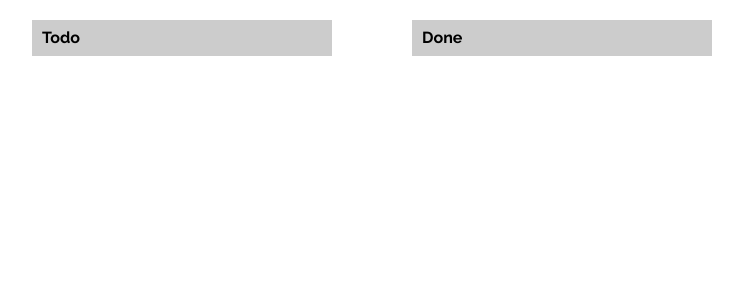
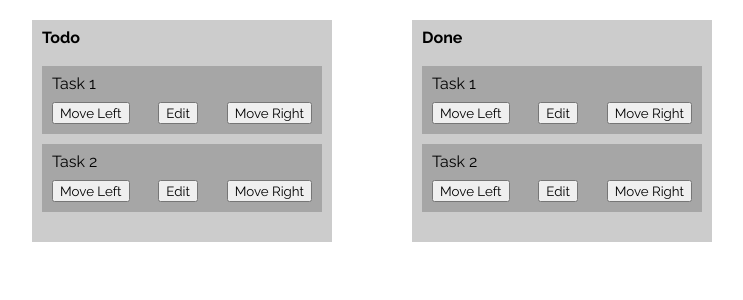
Before and after one commit to dhavalchaudhary/minimal-trello, a React (Create React App) app: page / in a window 1280 px wide. Shown: the top 300 px of the page, without its empty margins (8-751 px from the left). Built offline with nearby package versions, Linux system fonts and the light colour scheme.

Commit message:
add card display ui

```diff
--- a/package.json
+++ b/package.json
@@ -14,6 +14,7 @@
     "react-dom": "^17.0.2",
     "react-scripts": "5.0.0",
     "typescript": "^4.6.2",
+    "uuid": "^8.3.2",
     "web-vitals": "^2.1.4"
   },
   "scripts": {
@@ -43,6 +44,7 @@
     ]
   },
   "devDependencies": {
+    "@types/uuid": "^8.3.4",
     "husky": "^7.0.4",
     "prettier": "^2.5.1",
     "prettier-config-standard": "^5.0.0",
--- a/src/components/category-column/category-column.tsx
+++ b/src/components/category-column/category-column.tsx
@@ -1,4 +1,5 @@
 import React from 'react';
+import { mockCardsData } from '../../mockData/cards';
 import { Category } from '../../types';
 
 type CategoryColumnProps = {
@@ -10,6 +11,17 @@ export const CategoryColumn: React.FC<CategoryColumnProps> = ({data}) => {
     <div className="category-title-wrapper">
       <h3>{data.title}</h3>
     </div>
-    <div className="card-list-wrapper"></div>
+    <div className="card-list-wrapper">
+        {mockCardsData.map(card => (
+            <div className="card">
+                <h5>{card.title}</h5>
+                <div className="button-group card-button-wrapper">
+                    <button>Move Left</button>
+                    <button>Edit</button>
+                    <button>Move Right</button>
+                </div>
+          </div>
+        ))}
+    </div>
   </div>
 }
--- a/src/index.css
+++ b/src/index.css
@@ -25,3 +25,21 @@ input {
   padding: 0px 10px;
   font-weight: bold;
 }
+.card-list-wrapper {
+  padding: 0px 10px;
+  margin: 10px 0px;
+  flex-grow: 1;
+  overflow-y: scroll;
+}
+.card {
+  background: #a6a6a6;
+  padding: 10px;
+  margin: 10px 0px;
+}
+.button-group {
+  display: flex;
+  justify-content: space-between;
+}
+.card-button-wrapper {
+  margin-top: 10px;
+}
--- /dev/null
+++ b/src/mockData/cards.ts
@@ -0,0 +1,13 @@
+import { Card } from "../types";
+import { v4 as uuidv4 } from 'uuid';
+
+export const mockCardsData: Card[] = [
+    {
+        title: 'Task 1',
+        id: uuidv4()
+    },
+    {
+        title: 'Task 2',
+        id: uuidv4()
+    }
+]
```
Also changed, not shown: 1 other file (tests, documents, lock files or other folders).
